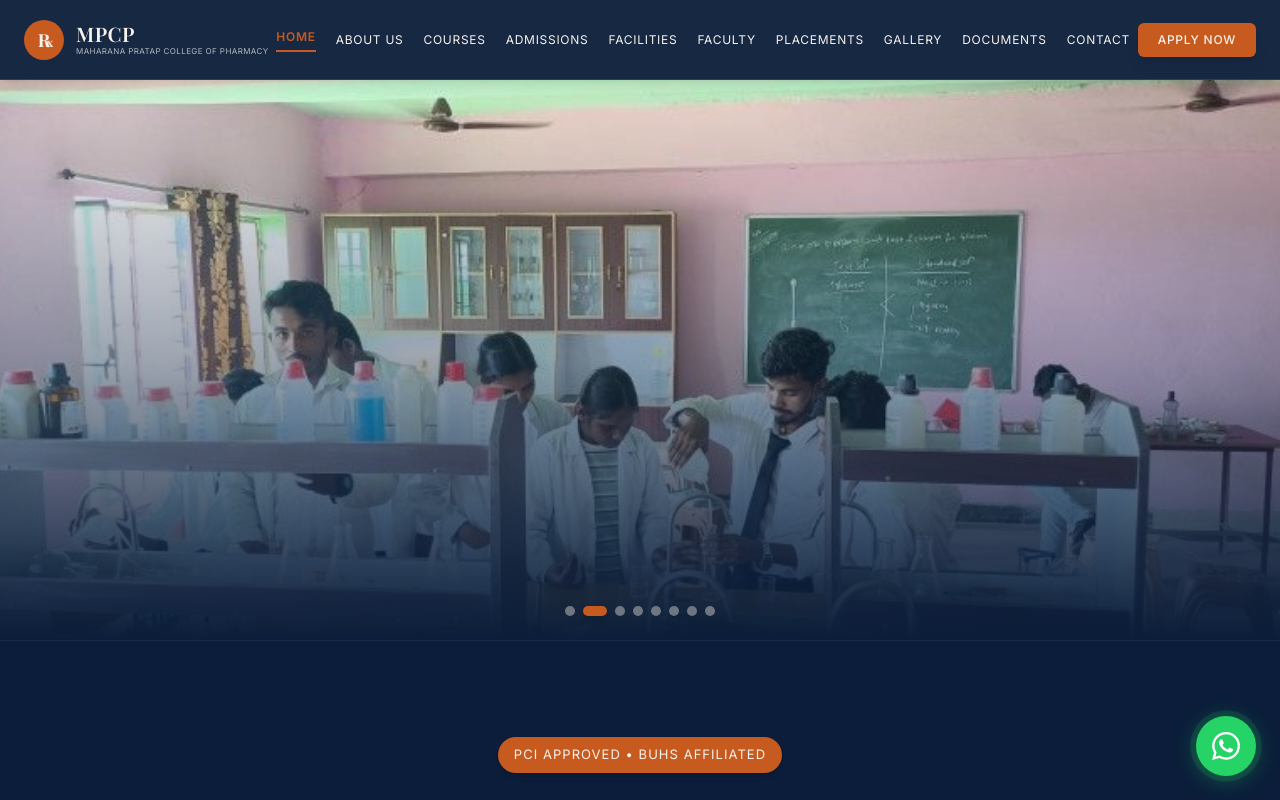
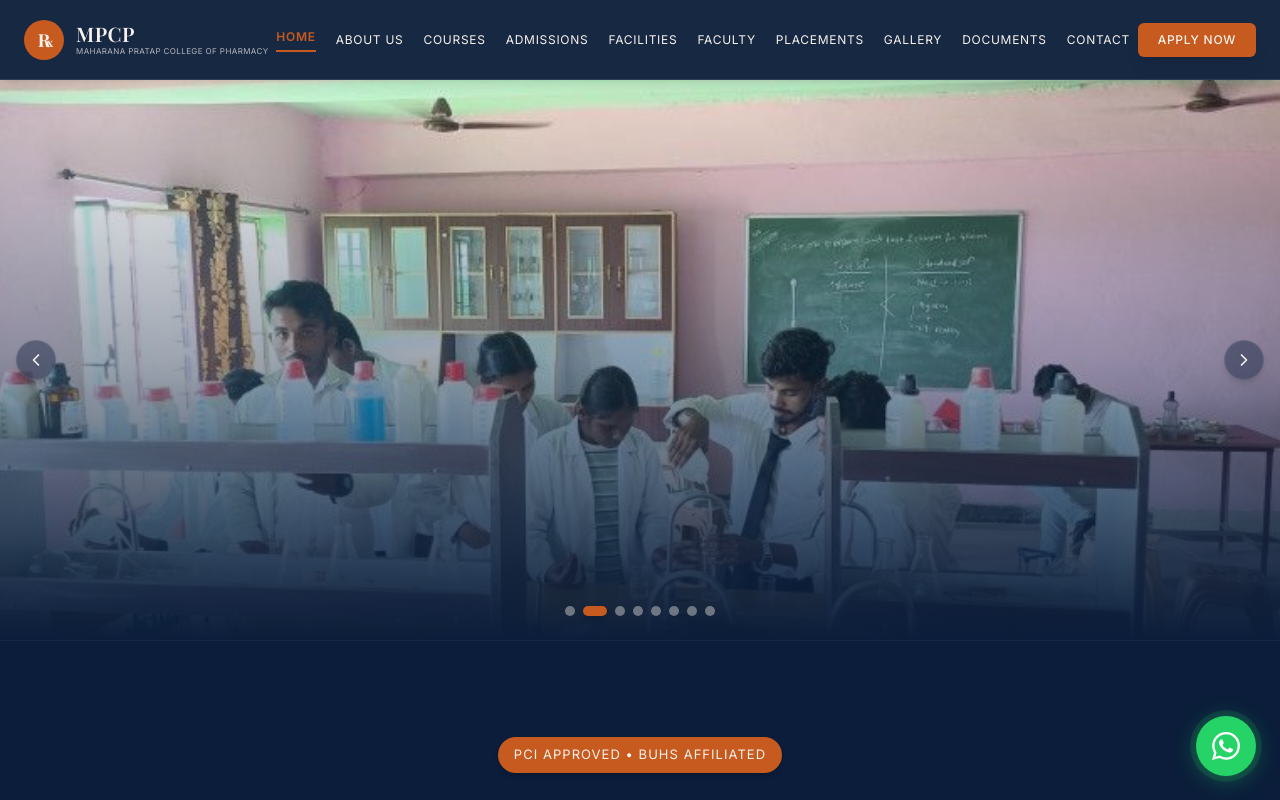
Before and after one commit to hellojiddi/maharana-pharmecy, a React (Vite) app: page / in a window 1280 px wide. Shown: the top 800 px of the page. Built offline with nearby package versions, Linux system fonts and the light colour scheme.

Commit message:
home page link add

```diff
--- a/src/components/Footer.tsx
+++ b/src/components/Footer.tsx
@@ -22,7 +22,7 @@ export default function Footer() {
   const footerRef = useScrollReveal<HTMLElement>({ stagger: 0.1, children: true });
 
   return (
-    <footer className="bg-navy" ref={footerRef}>
+    <footer className="bg-navy pb-20 md:pb-0" ref={footerRef}>
       {/* Main Footer */}
       <div className="max-w-[1400px] mx-auto px-6 pt-20 pb-16">
         <div className="grid grid-cols-1 md:grid-cols-2 lg:grid-cols-4 gap-12">
--- a/src/components/Navbar.tsx
+++ b/src/components/Navbar.tsx
@@ -80,14 +80,14 @@ export default function Navbar() {
             </button>
           </SheetTrigger>
           <SheetContent side="right" className="bg-navy border-navy w-full sm:w-[400px]">
-            <div className="flex flex-col gap-8 mt-12">
+            <div className="flex flex-col gap-4 mt-6 overflow-y-auto max-h-[80vh] pr-2">
               {navLinks.map((link) => (
                 <Link
                   key={link.path}
                   to={link.path}
                   onClick={() => setMobileOpen(false)}
-                  className={`font-display text-2xl md:text-3xl pb-3 border-b border-cream/10 transition-colors duration-300 ${
-                    isActive(link.path) ? 'text-burnt border-burnt/30' : 'text-cream hover:text-burnt hover:border-cream/30'
+                  className={`font-body text-sm font-medium uppercase tracking-wider pb-2 border-b border-cream/5 transition-colors duration-300 ${
+                    isActive(link.path) ? 'text-burnt border-burnt/30 font-bold' : 'text-cream hover:text-burnt'
                   }`}
                 >
                   {link.label}
@@ -96,7 +96,7 @@ export default function Navbar() {
               <Link
                 to="/admissions"
                 onClick={() => setMobileOpen(false)}
-                className="btn-primary mt-4 text-center"
+                className="btn-primary mt-2 text-center text-xs py-3"
               >
                 Apply Now
               </Link>
--- a/src/sections/home/Hero.tsx
+++ b/src/sections/home/Hero.tsx
@@ -2,7 +2,7 @@ import { useState, useEffect, useRef } from 'react';
 import { Link } from 'react-router-dom';
 import { gsap } from 'gsap';
 import { ScrollTrigger } from 'gsap/ScrollTrigger';
-import { MapPin, Phone, GraduationCap } from 'lucide-react';
+import { MapPin, Phone, GraduationCap, ChevronLeft, ChevronRight } from 'lucide-react';
 
 gsap.registerPlugin(ScrollTrigger);
 
@@ -123,6 +123,29 @@ export default function Hero() {
               />
             ))}
           </div>
+
+          {/* Manual Left/Right Navigation Arrows */}
+          <button
+            onClick={(e) => {
+              e.stopPropagation();
+              setActiveIndex((prev) => (prev - 1 + heroImages.length) % heroImages.length);
+            }}
+            className="absolute left-4 top-1/2 -translate-y-1/2 z-20 w-10 h-10 rounded-full bg-navy/40 backdrop-blur-md border border-cream/10 flex items-center justify-center text-cream hover:bg-burnt transition-colors shadow-md hover:scale-105 active:scale-95 transition-all"
+            aria-label="Previous slide"
+          >
+            <ChevronLeft size={20} />
+          </button>
+
+          <button
+            onClick={(e) => {
+              e.stopPropagation();
+              setActiveIndex((prev) => (prev + 1) % heroImages.length);
+            }}
+            className="absolute right-4 top-1/2 -translate-y-1/2 z-20 w-10 h-10 rounded-full bg-navy/40 backdrop-blur-md border border-cream/10 flex items-center justify-center text-cream hover:bg-burnt transition-colors shadow-md hover:scale-105 active:scale-95 transition-all"
+            aria-label="Next slide"
+          >
+            <ChevronRight size={20} />
+          </button>
         </div>
       </section>
 
```
